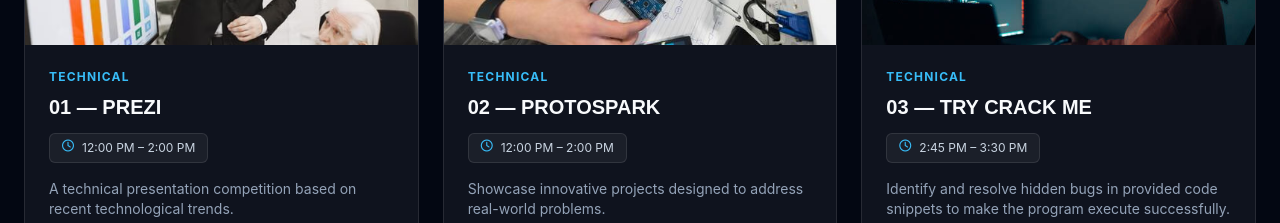
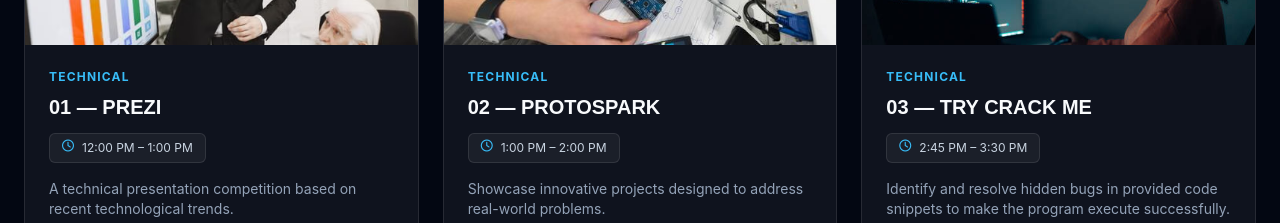
Before and after one commit to Baskar2028/innovex, a React (Vite) app: page / in a window 1280 px wide. Shown: the part 1780-2003 px from the top of the page. Built offline with nearby package versions, Linux system fonts and the light colour scheme.

Commit message:
Update event timings and debugging rules

```diff
--- a/package.json
+++ b/package.json
@@ -14,6 +14,8 @@
     "cors": "^2.8.6",
     "dotenv": "^17.4.2",
     "express": "^5.2.1",
+    "express-rate-limit": "^8.6.2",
+    "express-session": "^1.19.0",
     "react": "^19.2.8",
     "react-dom": "^19.2.8",
     "react-router-dom": "^7.18.2",
--- a/server.js
+++ b/server.js
@@ -199,7 +199,7 @@
 
 app.listen(process.env.PORT || 3001, () => {
   console.log(
-    `Innovex is running at http://localhost:${process.env.PORT || 3001} (${
+    `Innovex is running at http://localhost:3001 (${
       isProduction ? 'production' : 'development'
     })`
   );
--- a/src/components/Contact.jsx
+++ b/src/components/Contact.jsx
@@ -25,7 +25,7 @@
                 <a href="#" aria-label="Email" className="w-12 h-12 flex items-center justify-center border border-white/10 rounded-full text-white bg-white/5 transition-all hover:bg-primary hover:border-primary hover:-translate-y-1">
                   <i className="fas fa-envelope text-xl"></i>
                 </a>
-                <a href="#" aria-label="WhatsApp" className="w-12 h-12 flex items-center justify-center border border-white/10 rounded-full text-white bg-white/5 transition-all hover:bg-primary hover:border-primary hover:-translate-y-1">
+                <a href="https://wa.me/917845469973" aria-label="WhatsApp" className="w-12 h-12 flex items-center justify-center border border-white/10 rounded-full text-white bg-white/5 transition-all hover:bg-primary hover:border-primary hover:-translate-y-1">
                   <i className="fab fa-whatsapp text-xl"></i>
                 </a>
                 <a href="#" aria-label="Instagram" className="w-12 h-12 flex items-center justify-center border border-white/10 rounded-full text-white bg-white/5 transition-all hover:bg-primary hover:border-primary hover:-translate-y-1">
--- a/src/data/events.js
+++ b/src/data/events.js
@@ -10,7 +10,7 @@
     category: "Technical",
     title: "01 — PREZI",
     image: pptImage,
-    time: "12:00 PM – 2:00 PM",
+    time: "12:00 PM – 1:00 PM",
     desc: "A technical presentation competition based on recent technological trends.",
     rules: [
       "Maximum of 4 members per team.",
@@ -27,7 +27,7 @@
     category: "Technical ",
     title: "02 — PROTOSPARK",
     image: projectExpoImage,
-    time: "12:00 PM – 2:00 PM",
+    time: "1:00 PM – 2:00 PM",
     desc: "Showcase innovative projects designed to address real-world problems.",
     rules: [
       "Maximum of 4 members per team.",
@@ -49,7 +49,6 @@
     "Individual participation only.",
     "The event consists of 2 rounds. Top performers from Round 1 will be shortlisted for Round 2.",
     "Buggy code snippets will be provided in 3 languages: C, Python, and Java. Participants can choose their preferred language.",
-    "Participants must bring their own laptops with the necessary IDEs or text editors installed.",
     "Judging criteria: Winners are determined based on the accuracy of the bug fixes and the fastest time of completion.",
     "The top 2 participants from the final round will be declared the winners.",
     "Use of the internet, AI tools (like ChatGPT), or flash drives is strictly prohibited during the competition."
```
Also changed, not shown: 1 other file (tests, documents, lock files or other folders).
